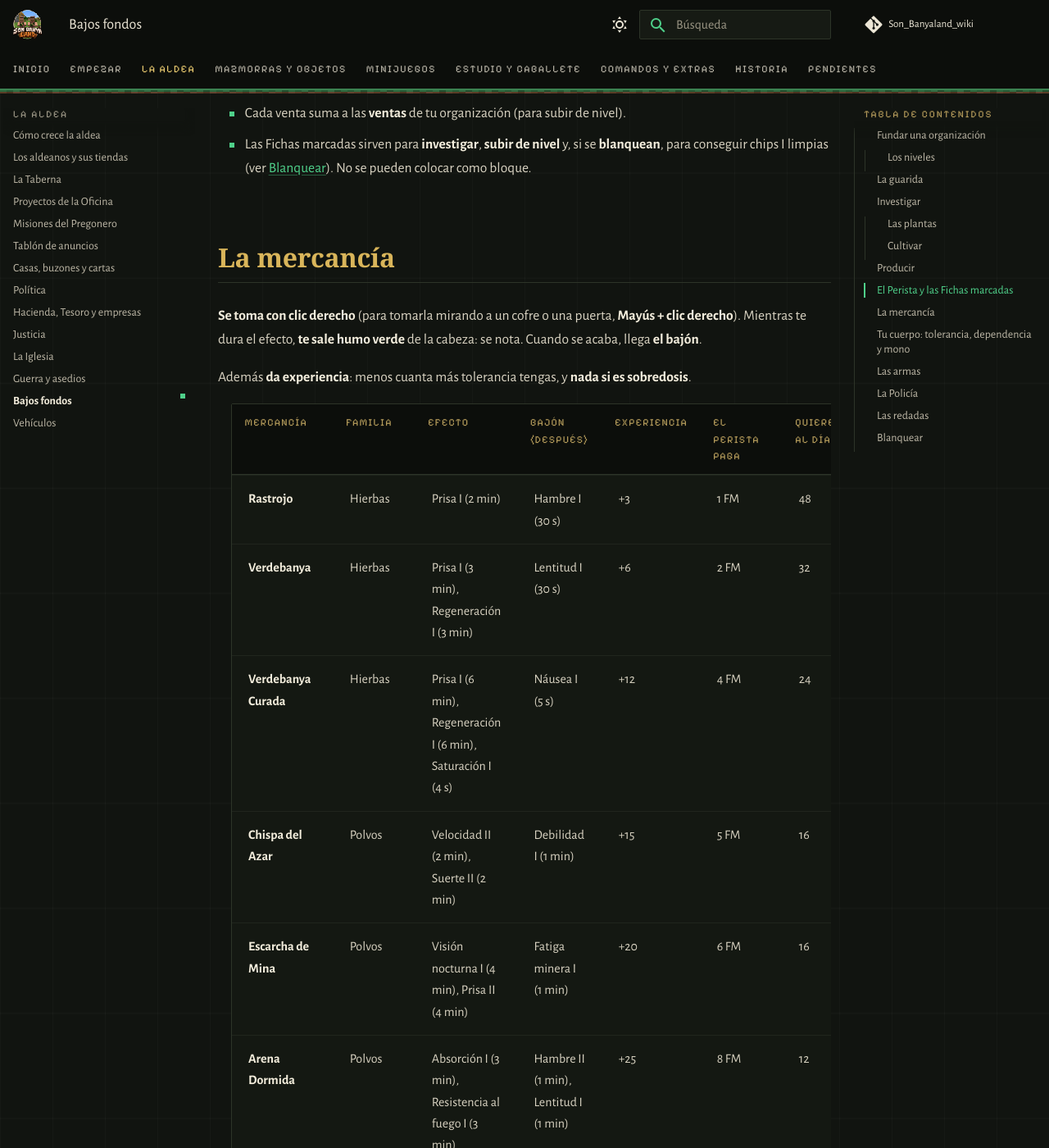
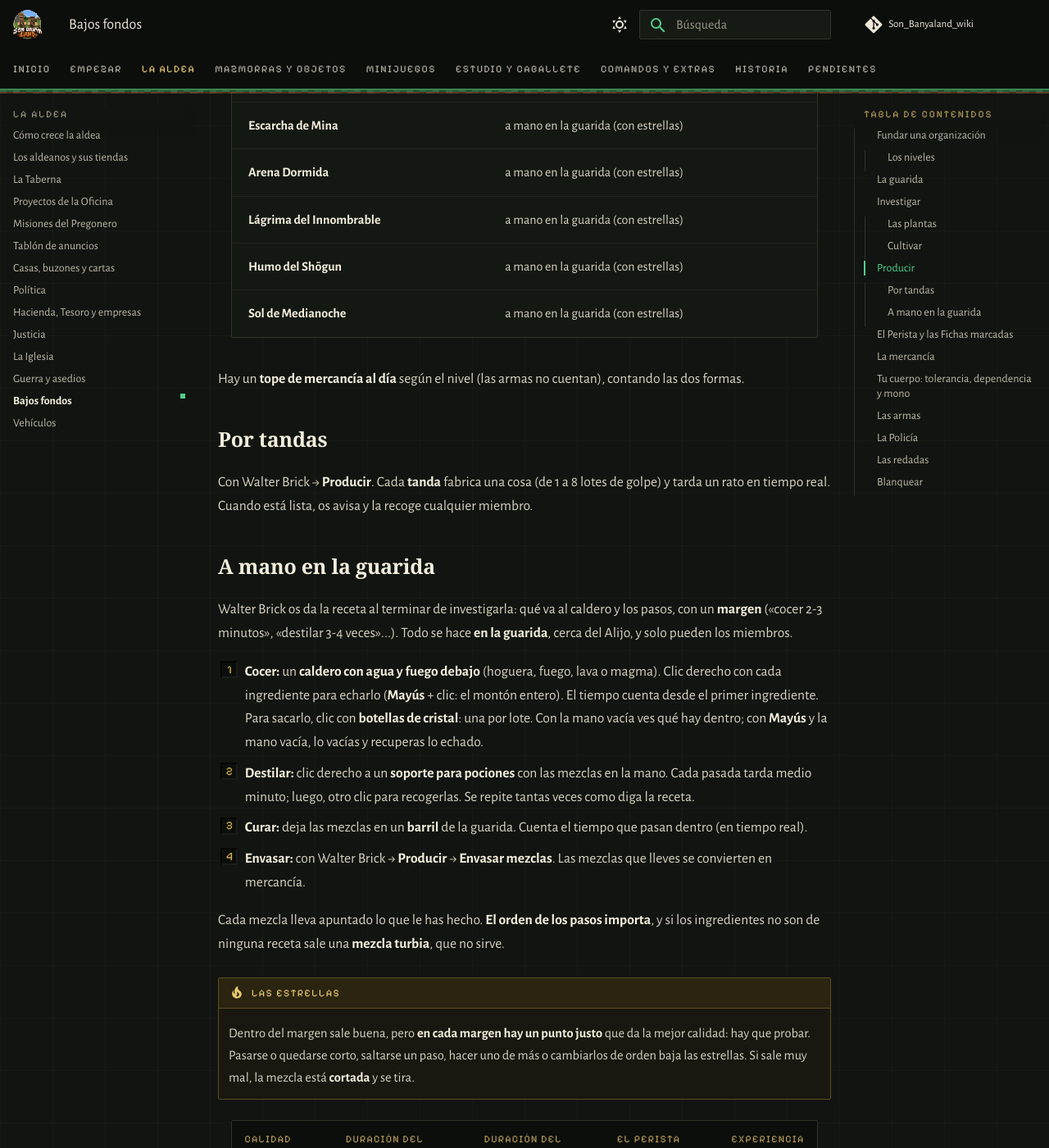
Before and after one commit to PigPilgrim/Son_Banyaland_wiki, an MkDocs documentation site: the page built from docs/crimen.md, in a window 1280 px wide and 1400 px high, scrolled down 5031 px. Shown: the whole window at 82% size. Built offline with MkDocs 1.6.1 and Material for MkDocs 9.7.7, drawn with Linux system fonts in a browser that asks for light colours; some web fonts are replaced; comment, search, counter and statistics services are not loaded; some of the changed text lies outside the part shown.

Commit message:
Bajos fondos: elaboración a mano en la guarida (pasos, estrellas y lo que cambian), qué se hace por tandas y qué a mano
Co-Authored-By: Claude Opus 5.5 <noreply@anthropic.com>

```diff
--- /dev/null
+++ b/docs/_generado/crimen_calidad.md
@@ -0,0 +1,9 @@
+| Calidad | Duración del efecto | Duración del bajón | El Perista paga | Experiencia |
+|---|---|---|---|---|
+| ★☆☆☆☆ | × 0,5 | × 1,5 | × 0,5 | × 0,5 |
+| ★★☆☆☆ | × 0,75 | × 1,25 | × 0,75 | × 0,75 |
+| ★★★☆☆ | × 1 | × 1 | × 1 | × 1 |
+| ★★★★☆ | × 1,2 | × 0,9 | × 1,25 | × 1,2 |
+| ★★★★★ | × 1,4 | × 0,75 | × 1,5 | × 1,4 |
+
+La mercancía hecha por tandas no tiene estrellas: vale como la de ★★★☆☆.
--- /dev/null
+++ b/docs/_generado/crimen_elaboracion.md
@@ -0,0 +1,11 @@
+| Mercancía | Cómo se hace |
+|---|---|
+| **Rastrojo** | por tandas con Walter Brick |
+| **Verdebanya** | por tandas con Walter Brick |
+| **Verdebanya Curada** | por tandas con Walter Brick |
+| **Chispa del Azar** | a mano en la guarida (con estrellas) |
+| **Escarcha de Mina** | a mano en la guarida (con estrellas) |
+| **Arena Dormida** | a mano en la guarida (con estrellas) |
+| **Lágrima del Innombrable** | a mano en la guarida (con estrellas) |
+| **Humo del Shōgun** | a mano en la guarida (con estrellas) |
+| **Sol de Medianoche** | a mano en la guarida (con estrellas) |
--- a/docs/crimen.md
+++ b/docs/crimen.md
@@ -73,9 +73,41 @@ miembro rompiéndola.
 
 ## Producir
 
+Lo más sencillo (la mercancía del **Camello** y las armas) se hace **por tandas** con Walter Brick. La mercancía buena,
+la de la **Pandilla** y el **Cartel**, se **elabora a mano en la guarida**, como las bebidas de la Taberna.
+
+--8<-- "_generado/crimen_elaboracion.md"
+
+Hay un **tope de mercancía al día** según el nivel (las armas no cuentan), contando las dos formas.
+
+### Por tandas
+
 Con Walter Brick → **Producir**. Cada **tanda** fabrica una cosa (de 1 a 8 lotes de golpe) y tarda un rato en tiempo
-real. Cuando está lista, os avisa y la recoge cualquier miembro. Hay un **tope de mercancía al día** según el nivel
-(las armas no cuentan).
+real. Cuando está lista, os avisa y la recoge cualquier miembro.
+
+### A mano en la guarida
+
+Walter Brick os da la receta al terminar de investigarla: qué va al caldero y los pasos, con un **margen** («cocer
+2-3 minutos», «destilar 3-4 veces»...). Todo se hace **en la guarida**, cerca del Alijo, y solo pueden los miembros.
+
+1. **Cocer:** un **caldero con agua y fuego debajo** (hoguera, fuego, lava o magma). Clic derecho con cada
+   ingrediente para echarlo (**Mayús** + clic: el montón entero). El tiempo cuenta desde el primer ingrediente. Para
+   sacarlo, clic con **botellas de cristal**: una por lote. Con la mano vacía ves qué hay dentro; con **Mayús** y la mano
+   vacía, lo vacías y recuperas lo echado.
+2. **Destilar:** clic derecho a un **soporte para pociones** con las mezclas en la mano. Cada pasada tarda medio minuto;
+   luego, otro clic para recogerlas. Se repite tantas veces como diga la receta.
+3. **Curar:** deja las mezclas en un **barril** de la guarida. Cuenta el tiempo que pasan dentro (en tiempo real).
+4. **Envasar:** con Walter Brick → **Producir** → **Envasar mezclas**. Las mezclas que lleves se convierten en mercancía.
+
+Cada mezcla lleva apuntado lo que le has hecho. **El orden de los pasos importa**, y si los ingredientes no son de
+ninguna receta sale una **mezcla turbia**, que no sirve.
+
+!!! tip "Las estrellas"
+    Dentro del margen sale buena, pero **en cada margen hay un punto justo** que da la mejor calidad: hay que probar.
+    Pasarse o quedarse corto, saltarse un paso, hacer uno de más o cambiarlos de orden baja las estrellas. Si sale
+    muy mal, la mezcla está **cortada** y se tira.
+
+--8<-- "_generado/crimen_calidad.md"
 
 ## El Perista y las Fichas marcadas
 
```
Also changed, not shown: docs/pendientes.md (+2 -0 lines), generar.py (+9 -0 lines).
